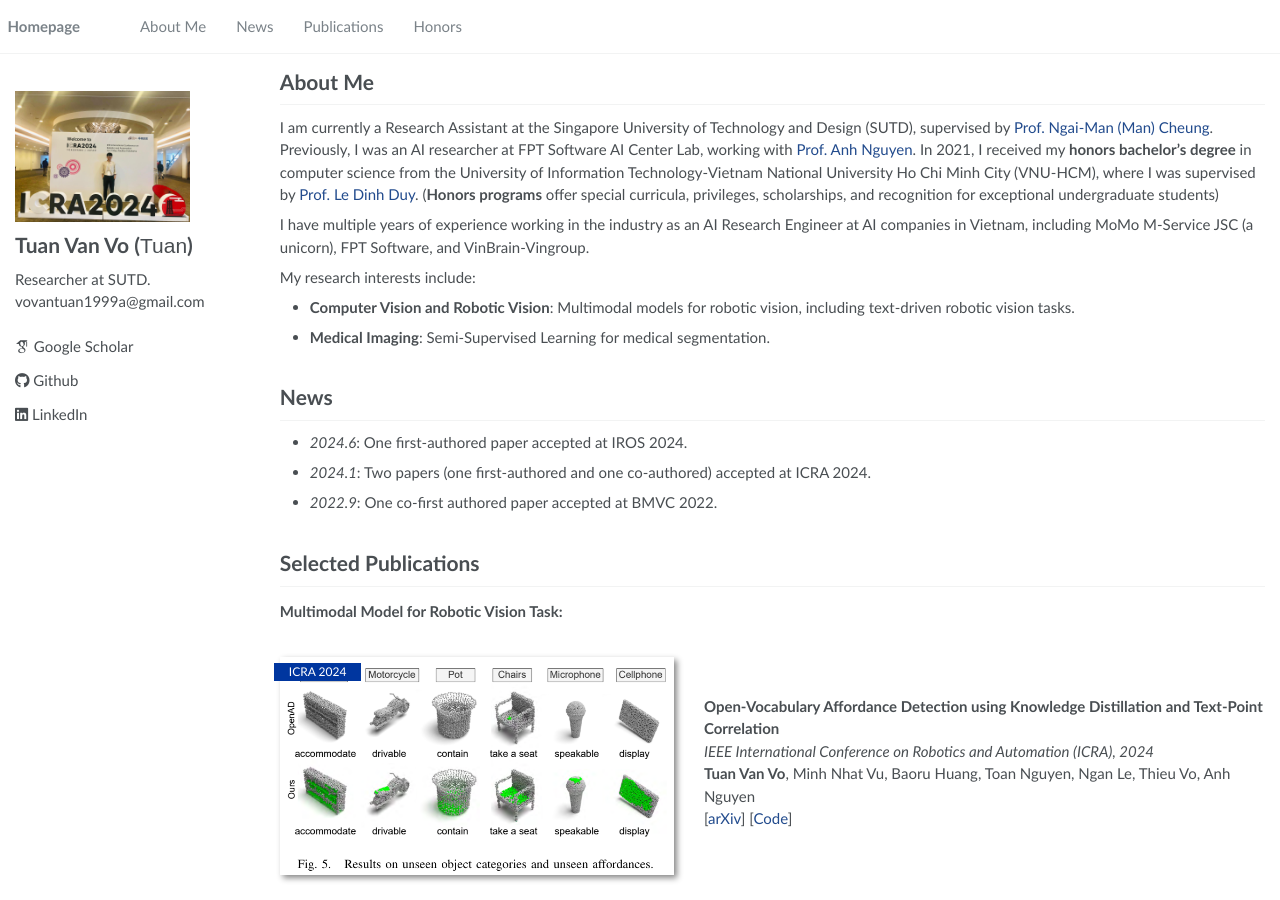
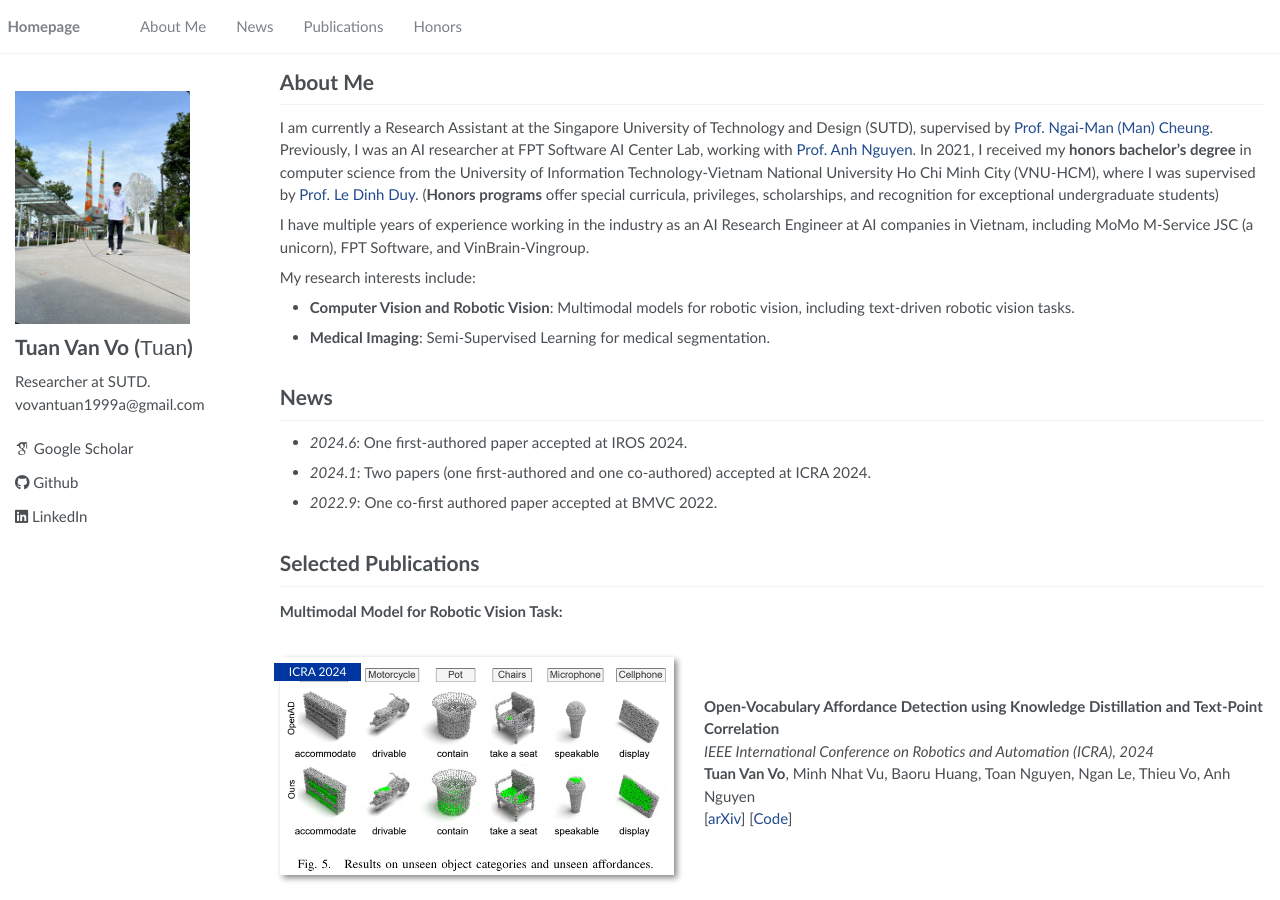
Before and after one commit to vovantuan1999a/tuanvovan, a Jekyll site: the page built from _pages/about.md, in a window 1280 px wide and 900 px high. Built offline with Jekyll 4.4.1, drawn with Linux system fonts in a browser that asks for light colours; nearby versions of some CDN libraries; some web fonts are replaced; a style sheet for code colours, icons or effects is not loaded.

Commit message:
update code 3

```diff
--- a/_config.yml
+++ b/_config.yml
@@ -26,7 +26,7 @@ google_scholar_stats_use_cdn : true
 author:
   name             : "Tuan Van Vo"
   name_cn          : "Tuan"
-  avatar           : "images/ICRA.png"
+  avatar           : "images/photo.jpeg"
   bio              : "Researcher at SUTD."
   location         :
   employer         :
```
Also changed, not shown: images/photo.jpeg (added).
